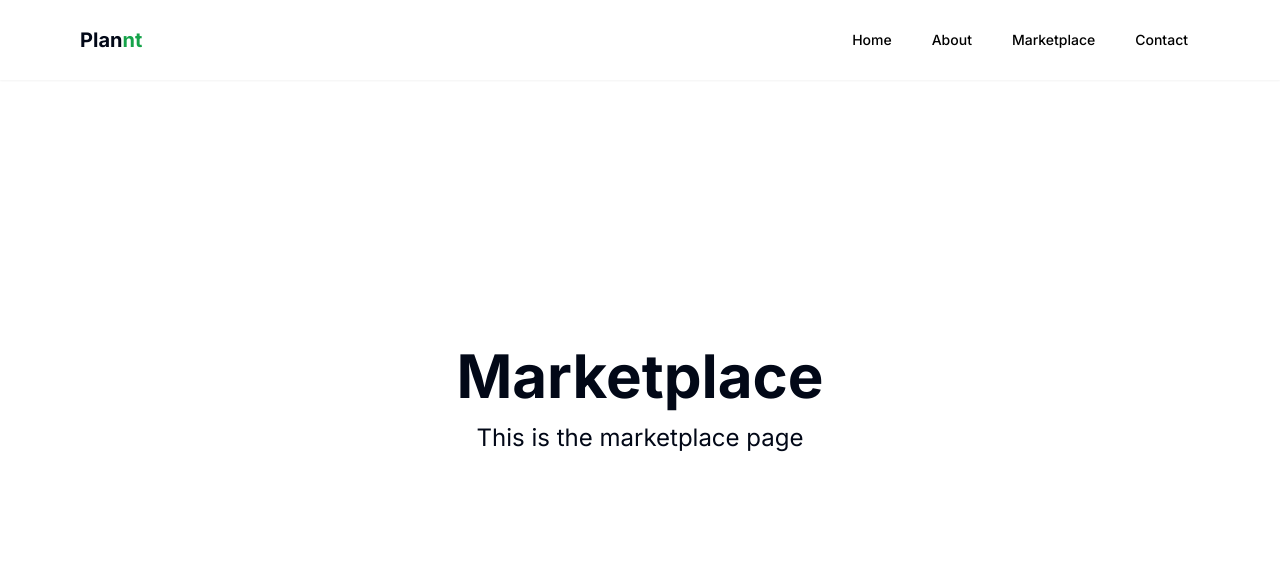
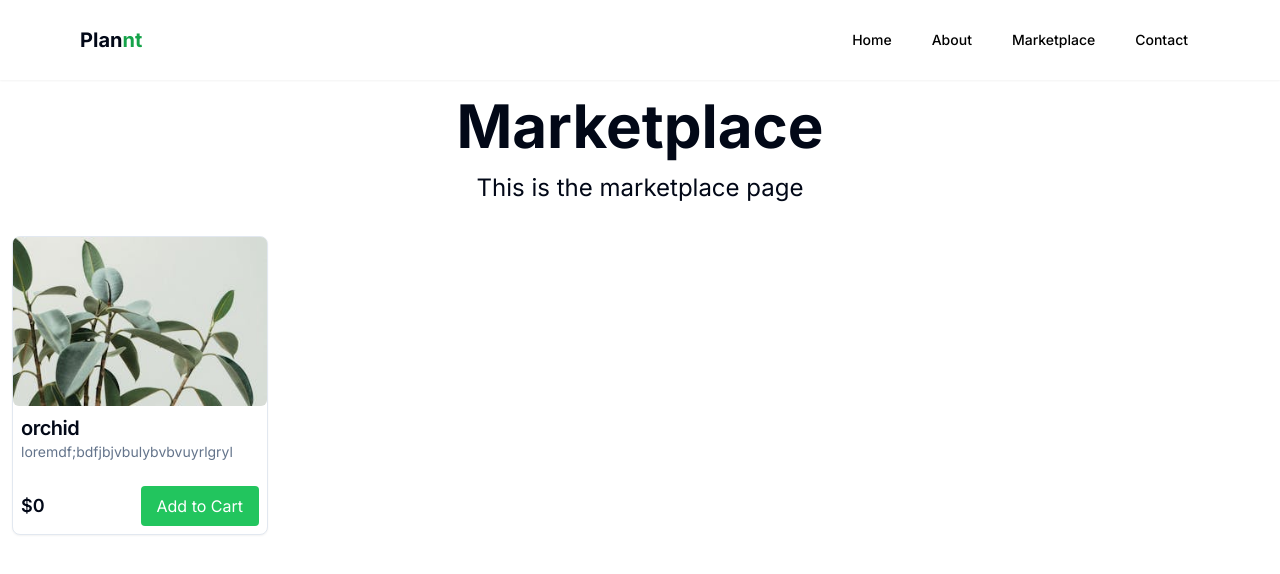
Before and after one commit to djaberAb/Plannts, a Next.js app: page /marketplace in a window 1280 px wide. Shown: the top 574 px of the page. Built offline with nearby package versions, Linux system fonts and the light colour scheme.

Commit message:
plantcard

```diff
--- a/app/marketplace/page.tsx
+++ b/app/marketplace/page.tsx
@@ -1,15 +1,21 @@
-import Navbar from '@/components/navbar'
-import React from 'react'
+import Navbar from '@/components/navbar';
+import PlantCard from '@/components/plant_card';
+import React from 'react';
+import plant1 from '@/public/plant1.jpg';
 
-export default function Marketplace () {
-
+export default function Marketplace() {
     return (
         <div>
-            <Navbar/>
-            <div className="flex flex-col items-center justify-center h-screen">
-                <h1 className="text-6xl font-bold">Marketplace</h1>
-                <p className="text-2xl mt-4">This is the marketplace page</p>
+            <Navbar />
+            <div className="pt-24 px-3">
+                <div className="flex flex-col items-center justify-center">
+                    <h1 className="text-6xl font-bold">Marketplace</h1>
+                    <p className="text-2xl mt-4">This is the marketplace page</p>
+                </div>
+                <div className="grid grid-cols-1 sm:grid-cols-2 md:grid-cols-3 lg:grid-cols-4 gap-4 mt-8">
+                    <PlantCard image={plant1.src} name={'orchid'} description={'loremdf;bdfjbjvbulybvbvuyrlgryl '} price={0} />
+                </div>
             </div>
         </div>
-    )
+    );
 }
--- /dev/null
+++ b/components/plant_card.tsx
@@ -0,0 +1,38 @@
+import * as React from "react";
+import { cn } from "@/utils/cn";
+import { Card, CardContent, CardDescription, CardFooter, CardHeader, CardTitle } from "./ui/card";
+import Image from "next/image";
+
+interface PlantCardProps {
+    image: string;
+    name: string;
+    description: string;
+    price: number;
+}
+
+const PlantCard: React.FC<PlantCardProps> = ({
+    image,
+    name,
+    description,
+    price,
+}) => {
+    return (
+        <Card className="w-64">
+            <CardHeader className="p-0">
+                <Image src={image} width={500} height={500} alt={name} className="w-full h-auto rounded-md" />
+            </CardHeader>
+            <CardContent className="p-2">
+                <CardTitle className="text-xl">{name}</CardTitle>
+                <CardDescription className="text-sm text">{description}</CardDescription>
+            </CardContent>
+            <CardFooter className="mt-2 p-2">
+                <p className="text-lg font-semibold">${price}</p>
+                <button className="ml-auto bg-green-500 text-white px-4 py-2 rounded">
+                    Add to Cart
+                </button>
+            </CardFooter>
+        </Card>
+    );
+};
+
+export default PlantCard;
```
